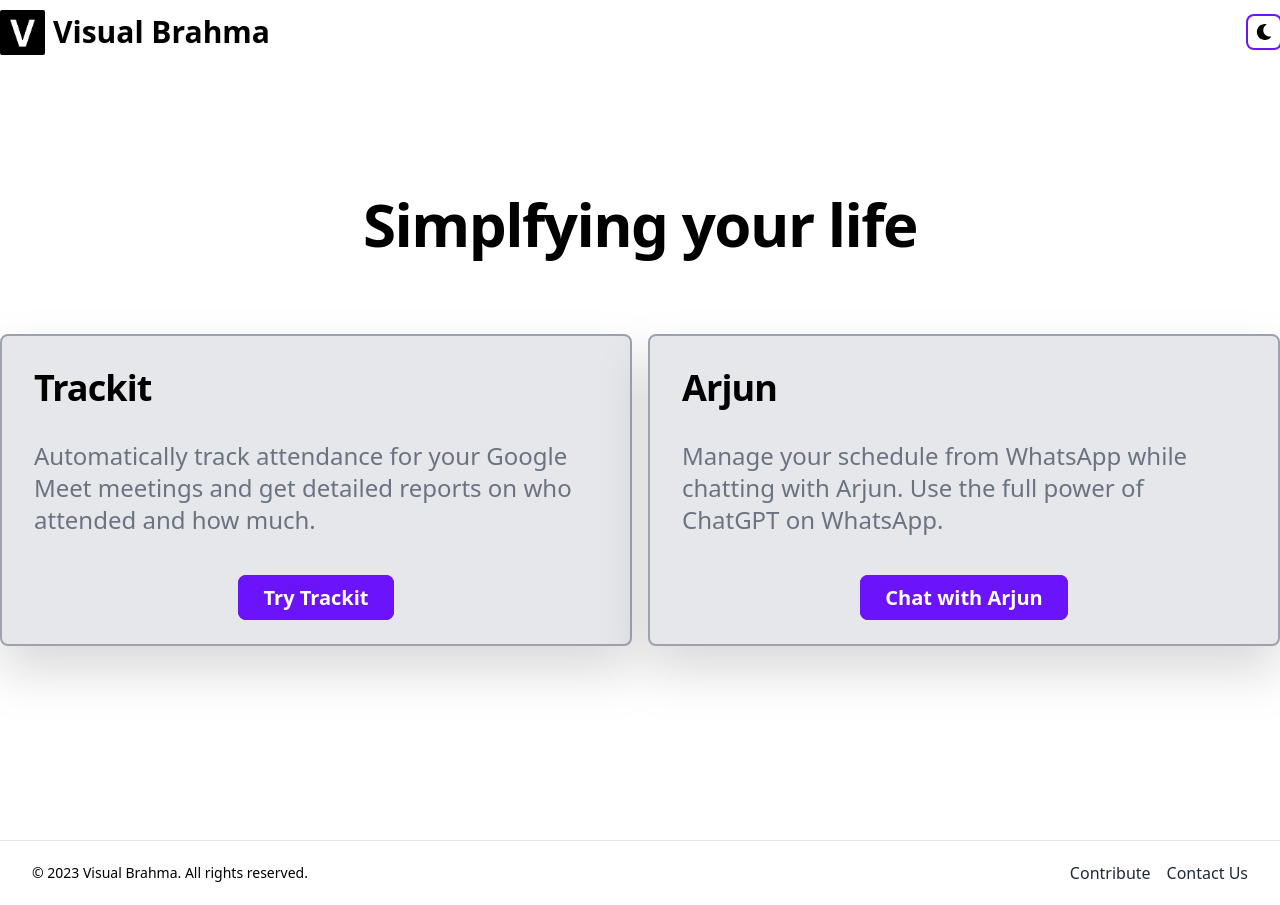
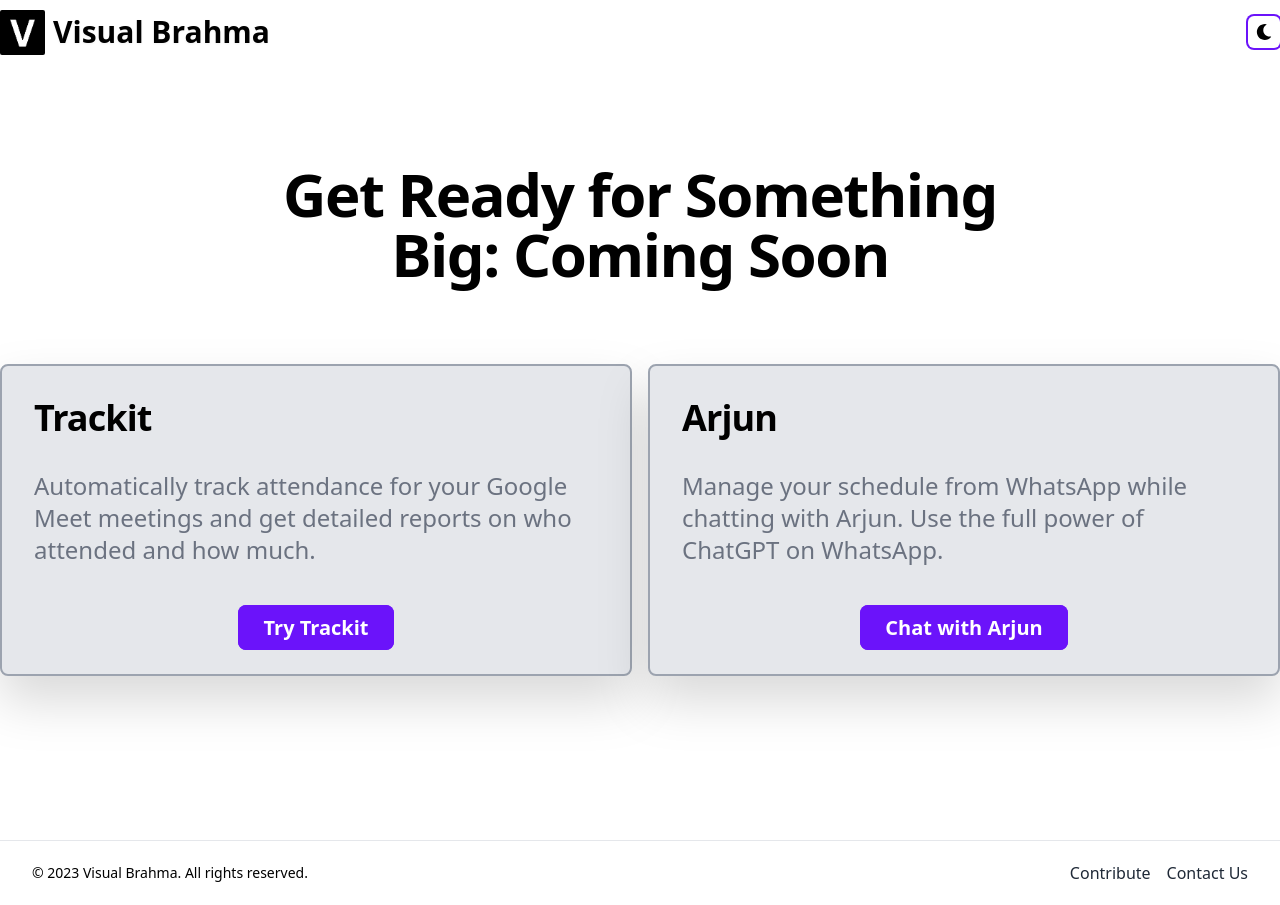
Before and after one commit to Visual-Brahma/visualbrahma, a Next.js app: page / in a window 1280 px wide. Built offline with nearby package versions, Linux system fonts and the light colour scheme.

Commit message:
updated hero section

```diff
--- a/src/pages/index.tsx
+++ b/src/pages/index.tsx
@@ -5,13 +5,13 @@
   const router = useRouter()
   return (
     <Layout>
-      <div className={'flex flex-col items-center justify-center h-screen'}>
+      <div className={'flex flex-col items-center justify-center min-h-screen'}>
         <h1
           className={
             'text-4xl sm:text-5xl md:text-6xl font-extrabold tracking-tight text-black dark:text-white text-center mb-8 max-w-screen-md'
           }
         >
-          Simplfying your life
+          Get Ready for Something Big: Coming Soon
         </h1>
 
         <div className='flex flex-col sm:flex-row justify-between space-y-4 items-center sm:space-x-4 sm:space-y-0 mt-12'>
```
